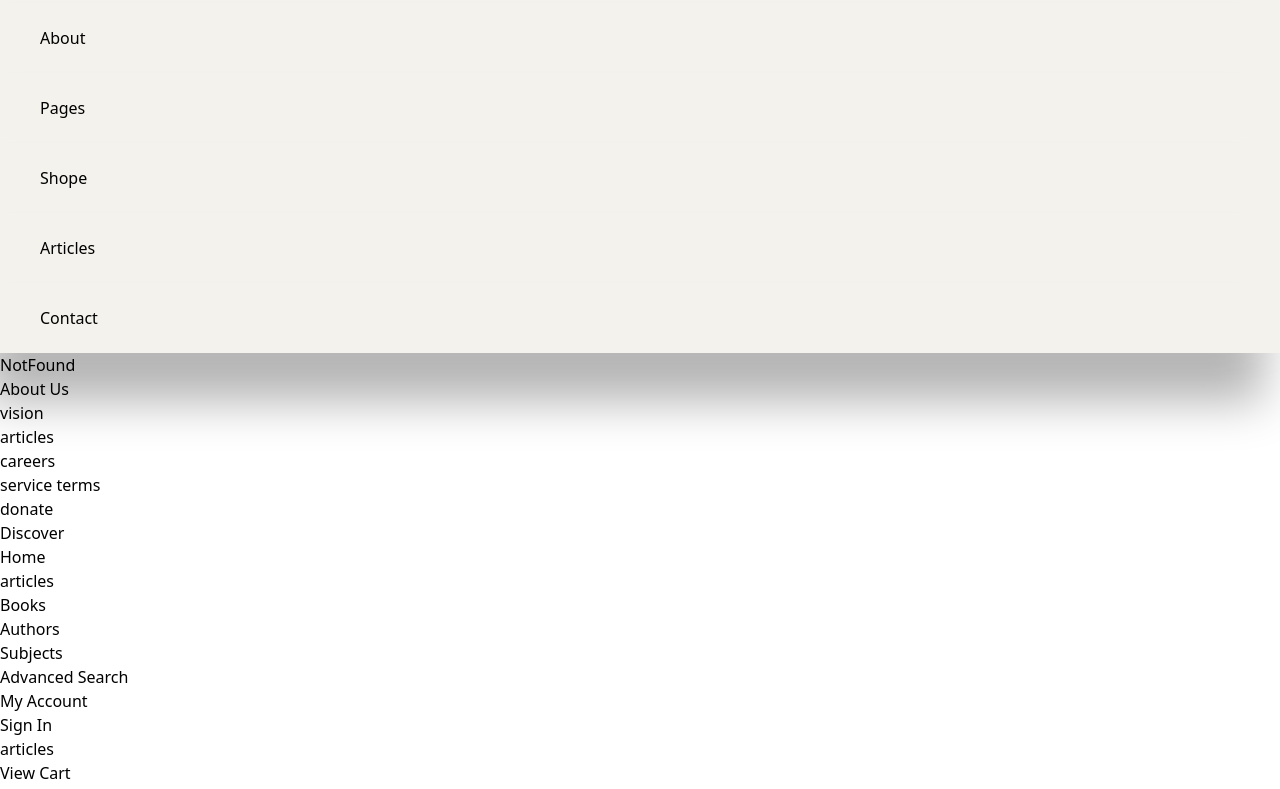
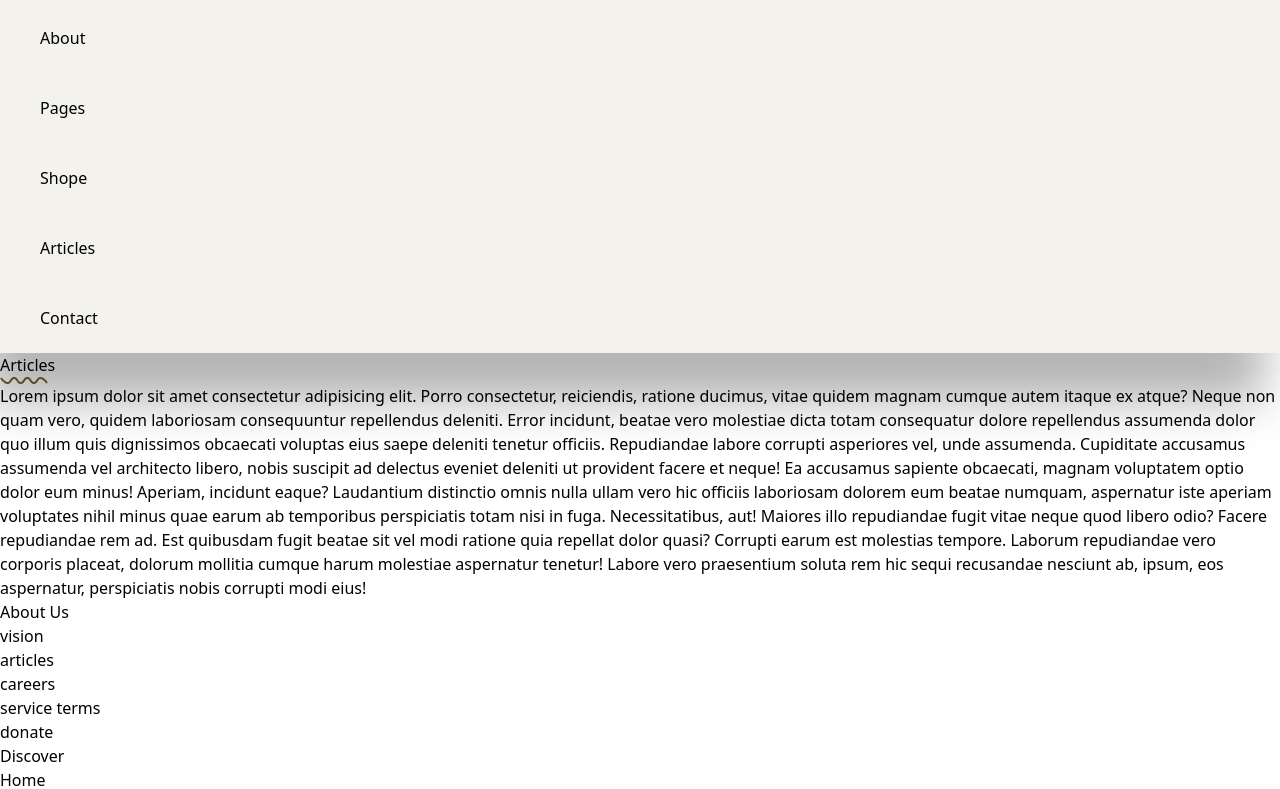
Before and after one commit to MuhammedNiyad/book-store-frontend, a React (Vite) app: page /articles in a window 1280 px wide. Shown: the part 466-1255 px from the top of the page. Built offline with nearby package versions, Linux system fonts and the light colour scheme.

Commit message:
other pages added

```diff
--- /dev/null
+++ b/src/Pages/About.jsx
@@ -0,0 +1,23 @@
+import victor from '../assets/victor.png';
+
+export default function About() {
+  return (
+    <section className='px-7 md:px-20 lg:px-52 mx-auto'>
+        <div className='flex flex-col items-center py-14 justify-center w-full md:mt-5'>
+              <div className='flex-col items-start py-3'>
+                <h2 className='font-[prata,serif] text-3xl sm:text-4xl md:text-5xl '>About us</h2>
+              </div>
+              <img src={victor} alt='victor img' className='w-12' />
+          </div>
+          <div className='bg-[#edebe4] px-10 md:px-20 xl:px-28 py-7 md:py-14 xl:py-20 rounded-[30px] md:rounded-[70px]  leading-7 text-lg duration-300 scale-95 hover:scale-100 mb-20 md:mb-40 2xl:mb-60 '>
+            <p>Lorem ipsum dolor sit amet consectetur adipisicing elit. Porro consectetur, reiciendis, ratione ducimus, vitae quidem magnam cumque autem itaque ex atque? Neque non quam vero, quidem laboriosam consequuntur repellendus deleniti.
+            Error incidunt, beatae vero molestiae dicta totam consequatur dolore repellendus assumenda dolor quo illum quis dignissimos obcaecati voluptas eius saepe deleniti tenetur officiis. Repudiandae labore corrupti asperiores vel, unde assumenda.
+            Cupiditate accusamus assumenda vel architecto libero, nobis suscipit ad delectus eveniet deleniti ut provident facere et neque! Ea accusamus sapiente obcaecati, magnam voluptatem optio dolor eum minus! Aperiam, incidunt eaque?
+            Laudantium distinctio omnis nulla ullam vero hic officiis laboriosam dolorem eum beatae numquam, aspernatur iste aperiam voluptates nihil minus quae earum ab temporibus perspiciatis totam nisi in fuga. Necessitatibus, aut!
+            Maiores illo repudiandae fugit vitae neque quod libero odio? Facere repudiandae rem ad. Est quibusdam fugit beatae sit vel modi ratione quia repellat dolor quasi? Corrupti earum est molestias tempore.
+            Laborum repudiandae vero corporis placeat, dolorum mollitia cumque harum molestiae aspernatur tenetur! Labore vero praesentium soluta rem hic sequi recusandae nesciunt ab, ipsum, eos aspernatur, perspiciatis nobis corrupti modi eius!
+            </p>
+          </div>
+    </section>
+  )
+}
--- /dev/null
+++ b/src/Pages/Article.jsx
@@ -0,0 +1,25 @@
+import victor from '../assets/victor.png';
+
+export default function Article() {
+  return (
+    <section className='px-7 md:px-20 lg:px-52 mx-auto'>
+        <div>
+        <div className='flex flex-col items-center py-14 justify-center w-full md:mt-5'>
+              <div className='flex-col items-start py-3'>
+                <h2 className='font-[prata,serif] text-3xl sm:text-4xl md:text-5xl '>Articles</h2>
+              </div>
+              <img src={victor} alt='victor img' className='w-12' />
+          </div>
+          <div className='bg-[#edebe4] px-10 md:px-20 xl:px-28 py-7 md:py-14 xl:py-20 rounded-[30px] md:rounded-[70px]  leading-7 text-lg duration-300 scale-95 hover:scale-100 mb-20 md:mb-40 2xl:mb-60 '>
+            <p>Lorem ipsum dolor sit amet consectetur adipisicing elit. Porro consectetur, reiciendis, ratione ducimus, vitae quidem magnam cumque autem itaque ex atque? Neque non quam vero, quidem laboriosam consequuntur repellendus deleniti.
+            Error incidunt, beatae vero molestiae dicta totam consequatur dolore repellendus assumenda dolor quo illum quis dignissimos obcaecati voluptas eius saepe deleniti tenetur officiis. Repudiandae labore corrupti asperiores vel, unde assumenda.
+            Cupiditate accusamus assumenda vel architecto libero, nobis suscipit ad delectus eveniet deleniti ut provident facere et neque! Ea accusamus sapiente obcaecati, magnam voluptatem optio dolor eum minus! Aperiam, incidunt eaque?
+            Laudantium distinctio omnis nulla ullam vero hic officiis laboriosam dolorem eum beatae numquam, aspernatur iste aperiam voluptates nihil minus quae earum ab temporibus perspiciatis totam nisi in fuga. Necessitatibus, aut!
+            Maiores illo repudiandae fugit vitae neque quod libero odio? Facere repudiandae rem ad. Est quibusdam fugit beatae sit vel modi ratione quia repellat dolor quasi? Corrupti earum est molestias tempore.
+            Laborum repudiandae vero corporis placeat, dolorum mollitia cumque harum molestiae aspernatur tenetur! Labore vero praesentium soluta rem hic sequi recusandae nesciunt ab, ipsum, eos aspernatur, perspiciatis nobis corrupti modi eius!
+            </p>
+          </div>
+        </div>
+    </section>
+  )
+}
--- /dev/null
+++ b/src/Pages/Contact.jsx
@@ -0,0 +1,25 @@
+import victor from '../assets/victor.png';
+
+export default function Contact() {
+  return (
+    <section className='px-7 md:px-20 lg:px-52 mx-auto'>
+        <div>
+        <div className='flex flex-col items-center py-14 justify-center w-full md:mt-5'>
+              <div className='flex-col items-start py-3'>
+                <h2 className='font-[prata,serif] text-3xl sm:text-4xl md:text-5xl '>Contact us</h2>
+              </div>
+              <img src={victor} alt='victor img' className='w-12' />
+          </div>
+          <div className='bg-[#edebe4] px-10 md:px-20 xl:px-28 py-7 md:py-14 xl:py-20 rounded-[30px] md:rounded-[70px]  leading-7 text-lg duration-300 scale-95 hover:scale-100 mb-20 md:mb-40 2xl:mb-60 '>
+            <p>Lorem ipsum dolor sit amet consectetur adipisicing elit. Porro consectetur, reiciendis, ratione ducimus, vitae quidem magnam cumque autem itaque ex atque? Neque non quam vero, quidem laboriosam consequuntur repellendus deleniti.
+            Error incidunt, beatae vero molestiae dicta totam consequatur dolore repellendus assumenda dolor quo illum quis dignissimos obcaecati voluptas eius saepe deleniti tenetur officiis. Repudiandae labore corrupti asperiores vel, unde assumenda.
+            Cupiditate accusamus assumenda vel architecto libero, nobis suscipit ad delectus eveniet deleniti ut provident facere et neque! Ea accusamus sapiente obcaecati, magnam voluptatem optio dolor eum minus! Aperiam, incidunt eaque?
+            Laudantium distinctio omnis nulla ullam vero hic officiis laboriosam dolorem eum beatae numquam, aspernatur iste aperiam voluptates nihil minus quae earum ab temporibus perspiciatis totam nisi in fuga. Necessitatibus, aut!
+            Maiores illo repudiandae fugit vitae neque quod libero odio? Facere repudiandae rem ad. Est quibusdam fugit beatae sit vel modi ratione quia repellat dolor quasi? Corrupti earum est molestias tempore.
+            Laborum repudiandae vero corporis placeat, dolorum mollitia cumque harum molestiae aspernatur tenetur! Labore vero praesentium soluta rem hic sequi recusandae nesciunt ab, ipsum, eos aspernatur, perspiciatis nobis corrupti modi eius!
+            </p>
+          </div>
+        </div>
+    </section>
+  )
+}
--- /dev/null
+++ b/src/Pages/Pages.jsx
@@ -0,0 +1,25 @@
+import victor from '../assets/victor.png';
+
+export default function Pages() {
+  return (
+    <section className='px-7 md:px-20 lg:px-52 mx-auto'>
+        <div>
+        <div className='flex flex-col items-center py-14 justify-center w-full md:mt-5'>
+              <div className='flex-col items-start py-3'>
+                <h2 className='font-[prata,serif] text-3xl sm:text-4xl md:text-5xl '>Our pages</h2>
+              </div>
+              <img src={victor} alt='victor img' className='w-12' />
+          </div>
+          <div className='bg-[#edebe4] px-10 md:px-20 xl:px-28 py-7 md:py-14 xl:py-20 rounded-[30px] md:rounded-[70px]  leading-7 text-lg duration-300 scale-95 hover:scale-100 mb-20 md:mb-40 2xl:mb-60 '>
+            <p>Lorem ipsum dolor sit amet consectetur adipisicing elit. Porro consectetur, reiciendis, ratione ducimus, vitae quidem magnam cumque autem itaque ex atque? Neque non quam vero, quidem laboriosam consequuntur repellendus deleniti.
+            Error incidunt, beatae vero molestiae dicta totam consequatur dolore repellendus assumenda dolor quo illum quis dignissimos obcaecati voluptas eius saepe deleniti tenetur officiis. Repudiandae labore corrupti asperiores vel, unde assumenda.
+            Cupiditate accusamus assumenda vel architecto libero, nobis suscipit ad delectus eveniet deleniti ut provident facere et neque! Ea accusamus sapiente obcaecati, magnam voluptatem optio dolor eum minus! Aperiam, incidunt eaque?
+            Laudantium distinctio omnis nulla ullam vero hic officiis laboriosam dolorem eum beatae numquam, aspernatur iste aperiam voluptates nihil minus quae earum ab temporibus perspiciatis totam nisi in fuga. Necessitatibus, aut!
+            Maiores illo repudiandae fugit vitae neque quod libero odio? Facere repudiandae rem ad. Est quibusdam fugit beatae sit vel modi ratione quia repellat dolor quasi? Corrupti earum est molestias tempore.
+            Laborum repudiandae vero corporis placeat, dolorum mollitia cumque harum molestiae aspernatur tenetur! Labore vero praesentium soluta rem hic sequi recusandae nesciunt ab, ipsum, eos aspernatur, perspiciatis nobis corrupti modi eius!
+            </p>
+          </div>
+        </div>
+    </section>
+  )
+}
--- a/src/Router/Router.jsx
+++ b/src/Router/Router.jsx
@@ -12,6 +12,10 @@ import Shope from '../Pages/Shope/Shope';
 import SignIn from '../Pages/Sign_In/SignIn';
 import Register from '../Pages/Register/Register';
 import Cart from '../Pages/Cart';
+import About from '../Pages/About';
+import Pages from '../Pages/Pages';
+import Article from '../Pages/Article';
+import Contact from '../Pages/Contact';
 
 
 export default function Router() {
@@ -26,6 +30,10 @@ export default function Router() {
         <Route path='/sign-in' element={<SignIn />} />
         <Route path='/register' element={<Register />} />
         <Route path='/cart' element={<Cart />} />
+        <Route path='/about' element={<About />} />
+        <Route path='/pages' element={<Pages />} />
+        <Route path='/articles' element={<Article />} />
+        <Route path='/contact' element={<Contact />} />
       </Routes>
       <Footer />
     </BrowserRouter>
```
